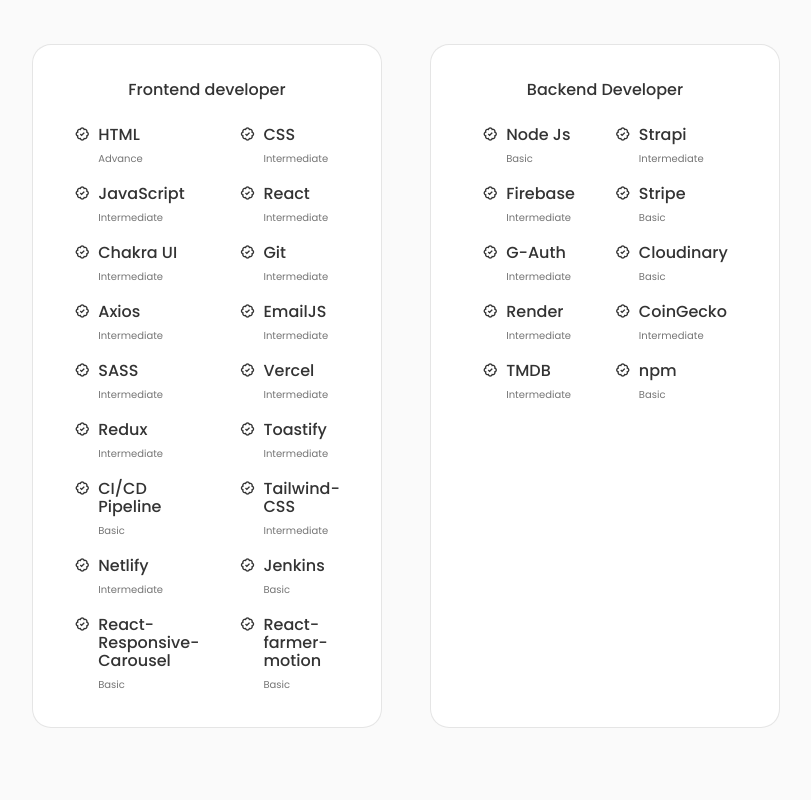
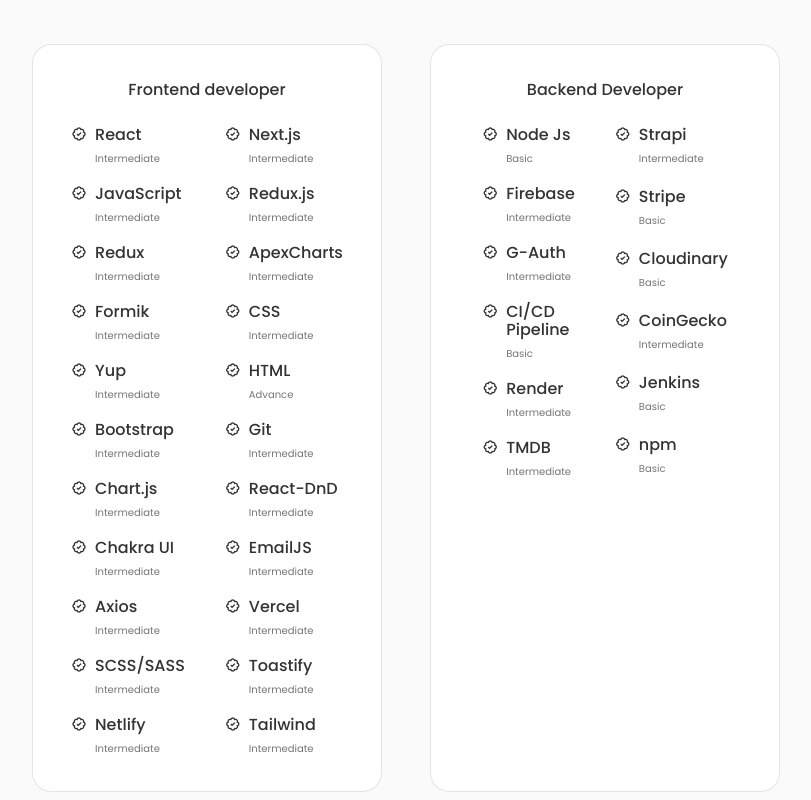
Before and after one commit to jitendraKhadoliya/personal-portfolio, a React (Create React App) app: page / in a window 1280 px wide. Shown: the part 1840-2640 px from the top of the page, without its empty margins (234-1045 px from the left). Built offline with nearby package versions, Linux system fonts and the light colour scheme.

Commit message:
New Updates : Added new info and latest qulification with updated new skills

```diff
--- a/src/component/about/Info.jsx
+++ b/src/component/about/Info.jsx
@@ -6,13 +6,13 @@
       <div className="about__box">
         <i className="bx bx-award about__icon"></i>
         <h3 className="about__title">Experience</h3>
-        <span className="about__subtitle">1 + Year Working</span>
+        <span className="about__subtitle">2 + Year Working</span>
       </div>
 
       <div className="about__box">
         <i className="bx bx-briefcase-alt about__icon"></i>
         <h3 className="about__title">Completed</h3>
-        <span className="about__subtitle">10 + Projects</span>
+        <span className="about__subtitle">15 + Projects</span>
       </div>
 
       <div className="about__box">
--- a/src/component/skills/BackEnd.jsx
+++ b/src/component/skills/BackEnd.jsx
@@ -28,6 +28,14 @@
             <div>
               <h3 className="skills__name">G-Auth</h3>
               <span className="skills__level">Intermediate</span>
+            </div>
+          </div>
+
+          <div className="skills__data">
+            <i className="bx bx-badge-check"></i>
+            <div>
+              <h3 className="skills__name">CI/CD Pipeline</h3>
+              <span className="skills__level">Basic</span>
             </div>
           </div>
 
@@ -86,6 +94,14 @@
           <div className="skills__data">
             <i className="bx bx-badge-check"></i>
             <div>
+              <h3 className="skills__name">Jenkins</h3>
+              <span className="skills__level">Basic</span>
+            </div>
+          </div>
+
+          <div className="skills__data">
+            <i className="bx bx-badge-check"></i>
+            <div>
               <h3 className="skills__name">npm</h3>
               <span className="skills__level">Basic</span>
             </div>
--- a/src/component/skills/FrontEnd.jsx
+++ b/src/component/skills/FrontEnd.jsx
@@ -10,8 +10,8 @@
           <div className="skills__data">
             <i className="bx bx-badge-check"></i>
             <div>
-              <h3 className="skills__name">HTML</h3>
-              <span className="skills__level">Advance</span>
+              <h3 className="skills__name"> React </h3>
+              <span className="skills__level">Intermediate</span>
             </div>
           </div>
 
@@ -22,7 +22,42 @@
               <span className="skills__level">Intermediate</span>
             </div>
           </div>
+          <div className="skills__data">
+            <i className="bx bx-badge-check"></i>
+            <div>
+              <h3 className="skills__name">Redux</h3>
+              <span className="skills__level">Intermediate</span>
+            </div>
+          </div>
+          <div className="skills__data">
+            <i className="bx bx-badge-check"></i>
+            <div>
+              <h3 className="skills__name">Formik</h3>
+              <span className="skills__level">Intermediate</span>
+            </div>
+          </div>
+          <div className="skills__data">
+            <i className="bx bx-badge-check"></i>
+            <div>
+              <h3 className="skills__name">Yup</h3>
+              <span className="skills__level">Intermediate</span>
+            </div>
+          </div>
 
+          <div className="skills__data">
+            <i className="bx bx-badge-check"></i>
+            <div>
+              <h3 className="skills__name">Bootstrap</h3>
+              <span className="skills__level">Intermediate</span>
+            </div>
+          </div>
+          <div className="skills__data">
+            <i className="bx bx-badge-check"></i>
+            <div>
+              <h3 className="skills__name">Chart.js</h3>
+              <span className="skills__level">Intermediate</span>
+            </div>
+          </div>
           <div className="skills__data">
             <i className="bx bx-badge-check"></i>
             <div>
@@ -42,26 +77,14 @@
           <div className="skills__data">
             <i className="bx bx-badge-check"></i>
             <div>
-              <h3 className="skills__name">SASS</h3>
+              <h3 className="skills__name">SCSS/SASS</h3>
               <span className="skills__level">Intermediate</span>
             </div>
           </div>
 
-          <div className="skills__data">
-            <i className="bx bx-badge-check"></i>
-            <div>
-              <h3 className="skills__name">Redux</h3>
-              <span className="skills__level">Intermediate</span>
-            </div>
-          </div>
 
-          <div className="skills__data">
-            <i className="bx bx-badge-check"></i>
-            <div>
-              <h3 className="skills__name">CI/CD Pipeline</h3>
-              <span className="skills__level">Basic</span>
-            </div>
-          </div>
+
+
 
           <div className="skills__data">
             <i className="bx bx-badge-check"></i>
@@ -71,15 +94,34 @@
             </div>
           </div>
 
+
+        </div>
+
+
+        {/* Right Side */}
+        <div className="skills__group">
           <div className="skills__data">
             <i className="bx bx-badge-check"></i>
             <div>
-              <h3 className="skills__name">React-Responsive-Carousel</h3>
-              <span className="skills__level">Basic</span>
+              <h3 className="skills__name">Next.js</h3>
+              <span className="skills__level">Intermediate</span>
             </div>
           </div>
-        </div>
-        <div className="skills__group">
+          <div className="skills__data">
+            <i className="bx bx-badge-check"></i>
+            <div>
+              <h3 className="skills__name">Redux.js</h3>
+              <span className="skills__level">Intermediate</span>
+            </div>
+          </div>
+
+          <div className="skills__data">
+            <i className="bx bx-badge-check"></i>
+            <div>
+              <h3 className="skills__name">ApexCharts</h3>
+              <span className="skills__level">Intermediate</span>
+            </div>
+          </div>
           <div className="skills__data">
             <i className="bx bx-badge-check"></i>
             <div>
@@ -91,8 +133,9 @@
           <div className="skills__data">
             <i className="bx bx-badge-check"></i>
             <div>
-              <h3 className="skills__name"> React </h3>
-              <span className="skills__level">Intermediate</span>
+
+              <h3 className="skills__name">HTML</h3>
+              <span className="skills__level">Advance</span>
             </div>
           </div>
 
@@ -100,6 +143,13 @@
             <i className="bx bx-badge-check"></i>
             <div>
               <h3 className="skills__name">Git</h3>
+              <span className="skills__level">Intermediate</span>
+            </div>
+          </div>
+          <div className="skills__data">
+            <i className="bx bx-badge-check"></i>
+            <div>
+              <h3 className="skills__name">React-DnD</h3>
               <span className="skills__level">Intermediate</span>
             </div>
           </div>
@@ -131,26 +181,14 @@
           <div className="skills__data">
             <i className="bx bx-badge-check"></i>
             <div>
-              <h3 className="skills__name">Tailwind-CSS </h3>
+              <h3 className="skills__name">Tailwind </h3>
               <span className="skills__level">Intermediate</span>
             </div>
           </div>
 
-          <div className="skills__data">
-            <i className="bx bx-badge-check"></i>
-            <div>
-              <h3 className="skills__name">Jenkins</h3>
-              <span className="skills__level">Basic</span>
-            </div>
-          </div>
 
-          <div className="skills__data">
-            <i className="bx bx-badge-check"></i>
-            <div>
-              <h3 className="skills__name">React-farmer-motion</h3>
-              <span className="skills__level">Basic</span>
-            </div>
-          </div>
+
+
         </div>
       </div>
     </div>
```
Also changed, not shown: src/component/qualification/Qualification.jsx (+162 -91 lines).
